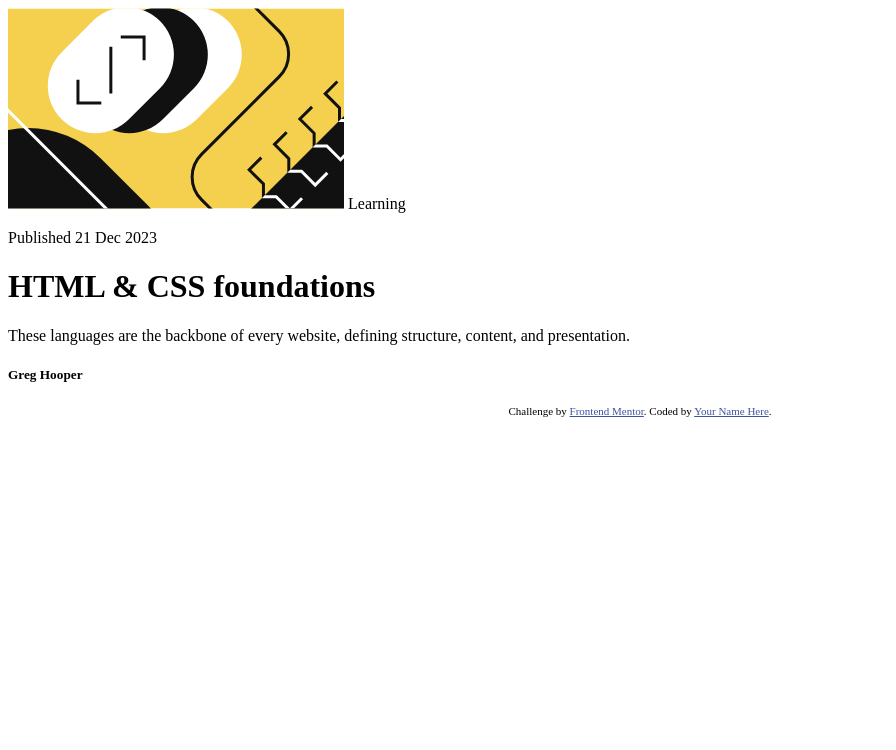
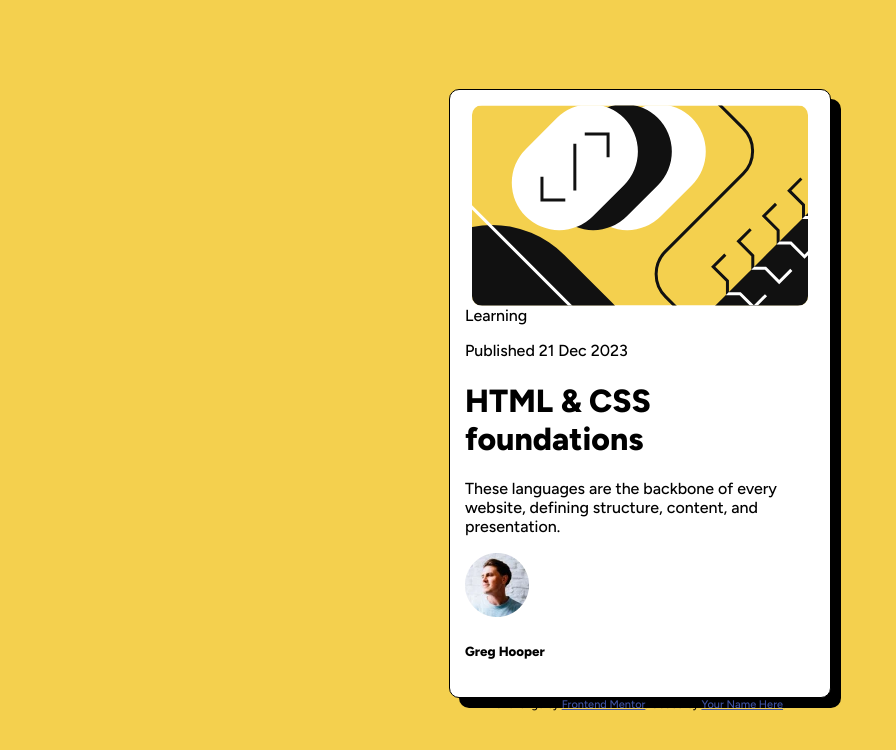
Before and after one commit to Key-Bro/blog-preview-card-name, a plain HTML site: page index.html in a window 1280 px wide. Shown: the whole page, without its empty margins (0-896 px from the left). Drawn offline with Linux system fonts and the light colour scheme.

Commit message:
Adding some css

```diff
--- a/index.html
+++ b/index.html
@@ -3,9 +3,9 @@
 <head>
   <meta charset="UTF-8">
   <meta name="viewport" content="width=device-width, initial-scale=1.0"> <!-- displays site properly based on user's device -->
-
+  <link rel="stylesheet" href="/style.css">
   <link rel="icon" type="image/png" sizes="32x32" href="./assets/images/favicon-32x32.png">
-
+  <link href="https://fonts.googleapis.com/css2?family=Figtree:wght@500;800&display=swap" rel="stylesheet">
   <title>Frontend Mentor | Blog preview card</title>
 
   <!-- Feel free to remove these styles or customise in your own stylesheet 👍 -->
@@ -17,13 +17,16 @@
 <body>
 
   <main class="card">
-    <img src="./assets/images/illustration-article.svg" alt="design illustration-article">
+    <img class="illustration" src="./assets/images/illustration-article.svg" alt="design illustration-article">
     Learning
+    <p class="date">Published 21 Dec 2023</p>
+    <h1 class="title">HTML & CSS foundations</h1>
+    <p class="paragraph">These languages are the backbone of every website, defining structure, content, and presentation.</p>
+    <div class="profil">
+      <img class="profil-picture" src="/assets/images/image-avatar.webp" alt="profil picture">
+      <h5 class="name">Greg Hooper</h5>
+    </div>
 
-    <p>Published 21 Dec 2023</p>
-    <h1>HTML & CSS foundations</h1>
-    <p>These languages are the backbone of every website, defining structure, content, and presentation.</p>
-    <h5>Greg Hooper</h5>
   </main>
 
   <footer class="attribution">
--- a/style.css
+++ b/style.css
@@ -0,0 +1,29 @@
+body{
+    display: flex;
+    flex-direction: column;
+    justify-content: center;
+    align-items: center;
+    background-color: hsl(47, 88%, 63%);
+    margin: 0;
+    height: 100vh;
+    font-family: 'Figtree', sans-serif;
+}
+
+.card{
+    background-color: hsl(0, 0%, 100%);
+    max-width: 350px;
+    width: 90%;
+    height: auto;
+    border-radius: 10px;
+    text-align: left;
+    padding: 15px;
+    border: 1px, solid, black;
+    box-shadow: 10px 10px 0px rgba(0, 0, 0, 1);
+}
+
+.illustration{
+    border-radius: 10px;
+    display: block;
+    margin-left: auto;
+    margin-right: auto;
+}
```
